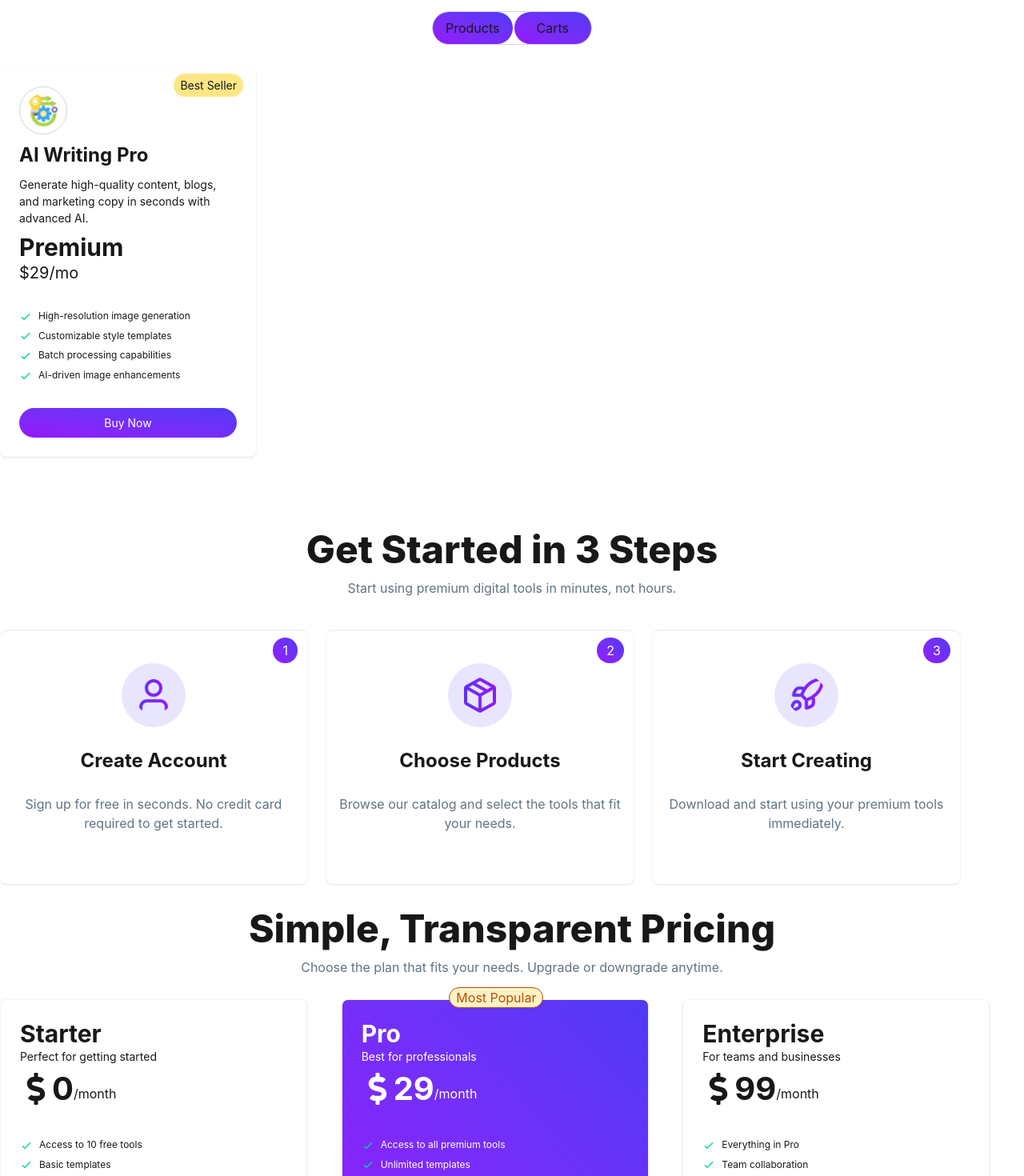
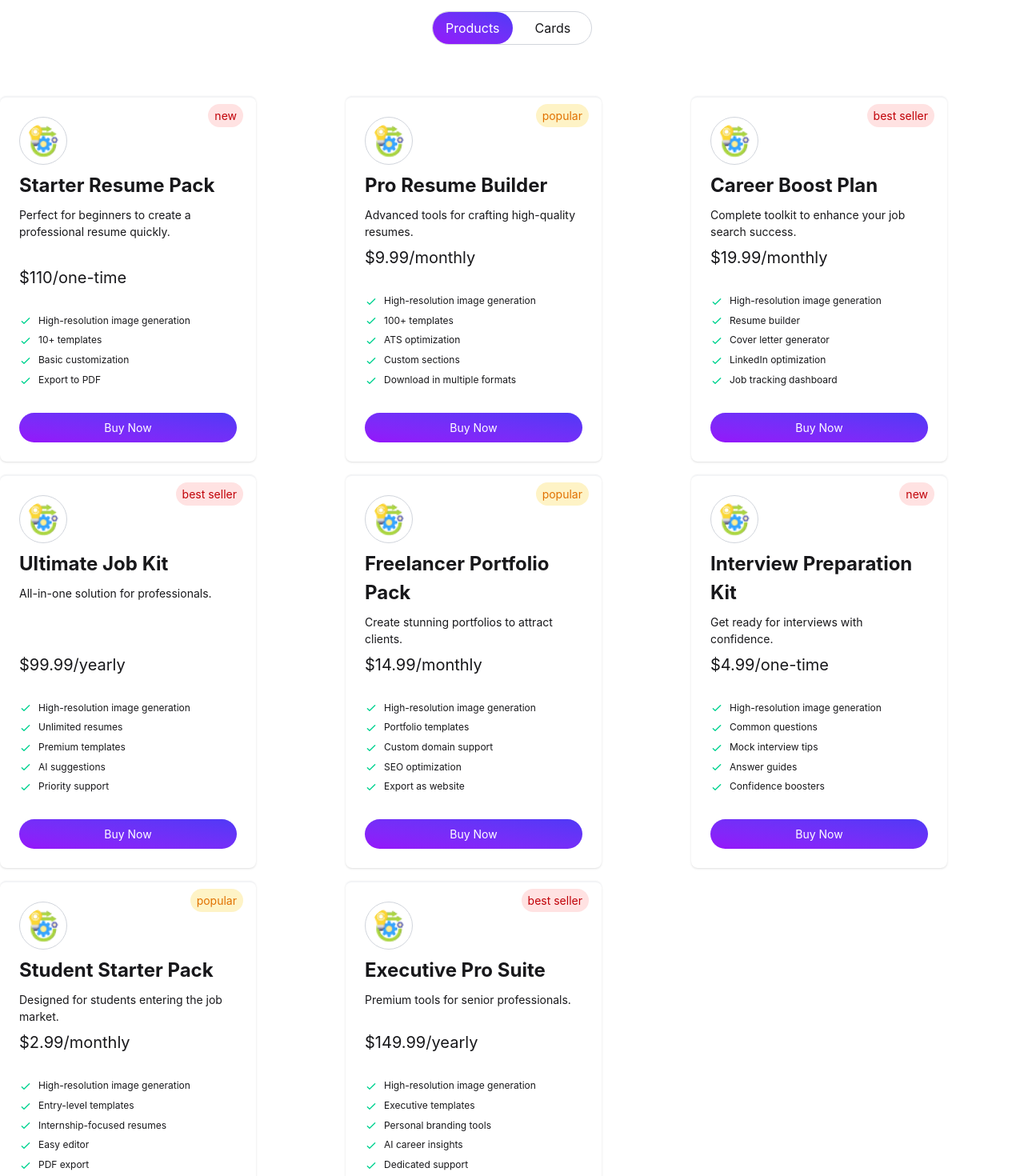
Before and after one commit to puskor/Digitools, a React (Vite) app: page / in a window 1280 px wide. Shown: the part 1120-2590 px from the top of the page at 80% size. Built offline with nearby package versions, Linux system fonts and the light colour scheme.

Commit message:
card daynami wroking now

```diff
--- /dev/null
+++ b/public/data.json
@@ -0,0 +1,129 @@
+[
+  {
+    "id": 1,
+    "name": "Starter Resume Pack",
+    "description": "Perfect for beginners to create a professional resume quickly.",
+    "price": 110,
+    "period": "one-time",
+    "tag": "new",
+    "tagType": "new",
+    "features": [
+      "10+ templates",
+      "Basic customization",
+      "Export to PDF"
+    ],
+    "icon": "FileText"
+  },
+  {
+    "id": 2,
+    "name": "Pro Resume Builder",
+    "description": "Advanced tools for crafting high-quality resumes.",
+    "price": 9.99,
+    "period": "monthly",
+    "tag": "popular",
+    "tagType": "popular",
+    "features": [
+      "100+ templates",
+      "ATS optimization",
+      "Custom sections",
+      "Download in multiple formats"
+    ],
+    "icon": "Briefcase"
+  },
+  {
+    "id": 3,
+    "name": "Career Boost Plan",
+    "description": "Complete toolkit to enhance your job search success.",
+    "price": 19.99,
+    "period": "monthly",
+    "tag": "best seller",
+    "tagType": "best seller",
+    "features": [
+      "Resume builder",
+      "Cover letter generator",
+      "LinkedIn optimization",
+      "Job tracking dashboard"
+    ],
+    "icon": "TrendingUp"
+  },
+  {
+    "id": 4,
+    "name": "Ultimate Job Kit",
+    "description": "All-in-one solution for professionals.",
+    "price": 99.99,
+    "period": "yearly",
+    "tag": "best seller",
+    "tagType": "best seller",
+    "features": [
+      "Unlimited resumes",
+      "Premium templates",
+      "AI suggestions",
+      "Priority support"
+    ],
+    "icon": "Crown"
+  },
+  {
+    "id": 5,
+    "name": "Freelancer Portfolio Pack",
+    "description": "Create stunning portfolios to attract clients.",
+    "price": 14.99,
+    "period": "monthly",
+    "tag": "popular",
+    "tagType": "popular",
+    "features": [
+      "Portfolio templates",
+      "Custom domain support",
+      "SEO optimization",
+      "Export as website"
+    ],
+    "icon": "Globe"
+  },
+  {
+    "id": 6,
+    "name": "Interview Preparation Kit",
+    "description": "Get ready for interviews with confidence.",
+    "price": 4.99,
+    "period": "one-time",
+    "tag": "new",
+    "tagType": "new",
+    "features": [
+      "Common questions",
+      "Mock interview tips",
+      "Answer guides",
+      "Confidence boosters"
+    ],
+    "icon": "Mic"
+  },
+  {
+    "id": 7,
+    "name": "Student Starter Pack",
+    "description": "Designed for students entering the job market.",
+    "price": 2.99,
+    "period": "monthly",
+    "tag": "popular",
+    "tagType": "popular",
+    "features": [
+      "Entry-level templates",
+      "Internship-focused resumes",
+      "Easy editor",
+      "PDF export"
+    ],
+    "icon": "BookOpen"
+  },
+  {
+    "id": 8,
+    "name": "Executive Pro Suite",
+    "description": "Premium tools for senior professionals.",
+    "price": 149.99,
+    "period": "yearly",
+    "tag": "best seller",
+    "tagType": "best seller",
+    "features": [
+      "Executive templates",
+      "Personal branding tools",
+      "AI career insights",
+      "Dedicated support"
+    ],
+    "icon": "Star"
+  }
+]
--- a/src/App.jsx
+++ b/src/App.jsx
@@ -8,14 +8,28 @@ import Tools from "./components/toolss/Tools"
 import Step from './components/step/Step'
 import Packagg from './components/packag/Packagg'
 import MainFooter from './components/footer/MainFooter'
+import { Suspense, useState } from 'react'
+
 function App() {
+
+  const fetchData = async () => {
+    const response = await fetch("/data.json")
+    const data = await response.json();
+    return data;
+  }
+  const data = fetchData()
+
+  const [cardStor,setCardStor] = useState([]);
+  console.log(cardStor.length);
 
   return (
     <>
       <Navbar></Navbar>
       <Banar></Banar>
       <DownBanner></DownBanner>
-      <Tools></Tools>
+      <Suspense fallback={"hello"}>
+        <Tools data={data} cardStor={cardStor} setCardStor={setCardStor}></Tools>
+      </Suspense>
       <Step></Step>
       <Packagg></Packagg>
       <MainFooter></MainFooter>
--- /dev/null
+++ b/src/components/card/CardTools.jsx
@@ -0,0 +1,14 @@
+import React from 'react';
+import ShowCard from './ShowCard';
+import ShowEmpty from './ShowEmpty';
+
+const CardTools = ({cardStor,setCardStor}) => {
+    return (
+        <div className='h-[400px] border'>
+            {cardStor.length >0 ? <div>{cardStor.map((item,index)=> <ShowCard key={index}  item={item} setCardStor={setCardStor}/>) }</div> : <ShowEmpty/>
+            }
+        </div>
+    );
+};
+
+export default CardTools;
--- /dev/null
+++ b/src/components/card/ShowCard.jsx
@@ -0,0 +1,13 @@
+import React from 'react';
+
+const ShowCard = ({item,setCardStor}) => {
+    return (
+        <div>
+            <h1>
+                {item.name}
+            </h1>
+        </div>
+    );
+};
+
+export default ShowCard;
--- /dev/null
+++ b/src/components/card/ShowEmpty.jsx
@@ -0,0 +1,11 @@
+import React from 'react';
+
+const ShowEmpty = () => {
+    return (
+        <div className='text-center flex items-center justify-center'>
+            <h1 className='text-4xl'>No card added</h1>
+        </div>
+    );
+};
+
+export default ShowEmpty;
--- a/src/components/navbar/Navbar.jsx
+++ b/src/components/navbar/Navbar.jsx
@@ -18,7 +18,7 @@ const Navbar = () => {
                         <h2 className='absolute -top-2 left-3 bg-red-500 text-[10px] text-white rounded-full px-1'>2</h2>
                     </div>
                     <h2 className='text-[16px] font-semibold'>Login</h2>
-                    <button className='rounded-2xl text-white px-2 py-1 text-[16px] font-semibold bg-linear-to-bl from-[#4F39F6] to-[#9514FA]'>Get Started</button>
+                    <button className='rounded-2xl text-white px-3 py-1 text-[16px] font-semibold bg-linear-to-bl from-[#4F39F6] to-[#9514FA]'>Get Started</button>
                 </div>
             </div>
         </div>
--- a/src/components/toolss/Tools.jsx
+++ b/src/components/toolss/Tools.jsx
@@ -1,14 +1,25 @@
-import React from 'react';
+import React, { use, useState } from 'react';
 import ToolsBanner from './ToolsBanner';
 import ToolsCard from './ToolsCard';
+import CardTools from '../card/CardTools';
 
-const tools = () => {
+
+const Tools = ({data,cardStor,setCardStor}) => {
+    const item = use(data);
+    const [isOn, setIsOn] = useState("product");
     return (
         <div className='container mx-auto'>
-            <ToolsBanner></ToolsBanner>
-            <ToolsCard></ToolsCard>
+            <ToolsBanner setIsOn={setIsOn} isOn={isOn}></ToolsBanner>
+            {
+                isOn === "product" ?
+                    <div className='grid grid-cols-1 md:grid-cols-3 gap-4'>
+                        {item.map(card=>{return <ToolsCard key={card.id} card={card} cardStor={cardStor} setCardStor={setCardStor}></ToolsCard>})}
+                    </div>
+                    :
+                    <CardTools cardStor={cardStor} setCardStor={setCardStor} />
+            }
         </div>
     );
 };
 
-export default tools;
+export default Tools;
--- a/src/components/toolss/ToolsBanner.jsx
+++ b/src/components/toolss/ToolsBanner.jsx
@@ -1,13 +1,17 @@
 import React from 'react';
 
-const ToolsBanner = () => {
+const ToolsBanner = ({setIsOn,isOn}) => {
+    const changes=(data)=>{
+        setIsOn(data)
+    }
+    const color= "bg-linear-to-bl from-[#4F39F6] to-[#9514FA] rounded-3xl py-2 text-white";
     return (
-        <div className='text-center mt-20 '>
+        <div className='text-center mt-20 mb-16'>
             <h1 className='text-[48px] font-extrabold'>Premium Digital Tools</h1>
             <p>Choose from our curated collection of premium digital products designed <br /> to boost your productivity and creativity.</p>
             <div className='mx-auto border border-gray-300 w-[200px] rounded-3xl flex justify-between mt-5'>
-                <button className='bg-linear-to-bl from-[#4F39F6] to-[#9514FA] rounded-3xl py-2 px-4'>Products</button>
-                <button className='bg-linear-to-bl from-[#4F39F6] to-[#9514FA] rounded-3xl py-2 px-7'>Carts</button>
+                <button onClick={()=>changes("product")} className={`${isOn==="product" ? color : " "} px-4`}>Products</button>
+                <button onClick={()=>changes("card")} className={`${isOn==="card" ? color : " "} px-7`}>Cards</button>
             </div>
         </div>
     );
--- a/src/components/toolss/ToolsCard.jsx
+++ b/src/components/toolss/ToolsCard.jsx
@@ -1,39 +1,42 @@
-import React from 'react';
+import React, { useState } from 'react';
 import pic1 from "../../assets/products/operation.png"
+import { toast } from 'react-toastify';
 
-const ToolsCard = () => {
+const ToolsCard = ({ card ,cardStor,setCardStor}) => {
+    const tag = card.tag;
+    const [able, setAble] = useState(false);
+
+    const handelClickdisable = (card) => {
+        setCardStor([...cardStor , card])
+        setAble(true)
+        toast("it is added")
+    }
     return (
-        <div className='mt-7'>
-            <div className="card w-80 bg-base-100 shadow-sm">
+        <div>
+            <div className="card w-80 h-full bg-base-100 shadow-sm border-t-2 border-gray-100">
                 <div className="card-body relative">
-                    <h1 className='absolute top-2 right-4 px-2 py-1 bg-amber-200 rounded-2xl'>Best Seller</h1>
+                    <h1 className={`absolute top-2 right-4 px-2 py-1 ${tag == "popular" ? "bg-amber-100 text-amber-600" : " bg-red-100 text-red-700"}  rounded-2xl`}>{tag}</h1>
                     <img className='w-15 h-15 border border-gray-300 rounded-full p-2' src={pic1} alt="" />
-                    <h1 className='text-[24px] font-bold'>AI Writing Pro</h1>
-                    <p>Generate high-quality content, blogs, and marketing copy in seconds with advanced AI.</p>
+                    <h1 className='text-[24px] font-bold'>{card.name}</h1>
+                    <p>{card.description}</p>
                     <div >
-                        <h2 className="text-3xl font-bold">Premium</h2>
-                        <span className="text-xl">$29/mo</span>
+                        <span className="text-xl">${card.price}/{card.period}</span>
                     </div>
                     <ul className="mt-6 flex flex-col gap-2 text-xs">
                         <li>
                             <svg xmlns="http://www.w3.org/2000/svg" className="size-4 me-2 inline-block text-success" fill="none" viewBox="0 0 24 24" stroke="currentColor"><path strokeLinecap="round" strokeLinejoin="round" strokeWidth="2" d="M5 13l4 4L19 7" /></svg>
                             <span>High-resolution image generation</span>
                         </li>
-                        <li>
-                            <svg xmlns="http://www.w3.org/2000/svg" className="size-4 me-2 inline-block text-success" fill="none" viewBox="0 0 24 24" stroke="currentColor"><path strokeLinecap="round" strokeLinejoin="round" strokeWidth="2" d="M5 13l4 4L19 7" /></svg>
-                            <span>Customizable style templates</span>
-                        </li>
-                        <li>
-                            <svg xmlns="http://www.w3.org/2000/svg" className="size-4 me-2 inline-block text-success" fill="none" viewBox="0 0 24 24" stroke="currentColor"><path strokeLinecap="round" strokeLinejoin="round" strokeWidth="2" d="M5 13l4 4L19 7" /></svg>
-                            <span>Batch processing capabilities</span>
-                        </li>
-                        <li>
-                            <svg xmlns="http://www.w3.org/2000/svg" className="size-4 me-2 inline-block text-success" fill="none" viewBox="0 0 24 24" stroke="currentColor"><path strokeLinecap="round" strokeLinejoin="round" strokeWidth="2" d="M5 13l4 4L19 7" /></svg>
-                            <span>AI-driven image enhancements</span>
-                        </li>
+                        {
+                            card.features.map((item, index) => <li key={index}>
+                                <svg xmlns="http://www.w3.org/2000/svg" className="size-4 me-2 inline-block text-success" fill="none" viewBox="0 0 24 24" stroke="currentColor"><path strokeLinecap="round" strokeLinejoin="round" strokeWidth="2" d="M5 13l4 4L19 7" /></svg>
+                                <span>{item}</span>
+                            </li>)
+                        }
+
                     </ul>
                     <div className="mt-6">
-                        <button className="bg-linear-to-bl from-[#4F39F6] to-[#9514FA] w-full text-white rounded-3xl py-2 px-4">Buy Now</button>
+                        <button onClick={() => handelClickdisable(card)} disabled={able} className="bg-linear-to-bl mt-auto from-[#4F39F6] to-[#9514FA] w-full text-white rounded-3xl py-2 px-4 disabled:opacity-50 disabled:cursor-not-allowed">{able ? "It added" : "Buy Now"}</button>
                     </div>
                 </div>
             </div>
```
